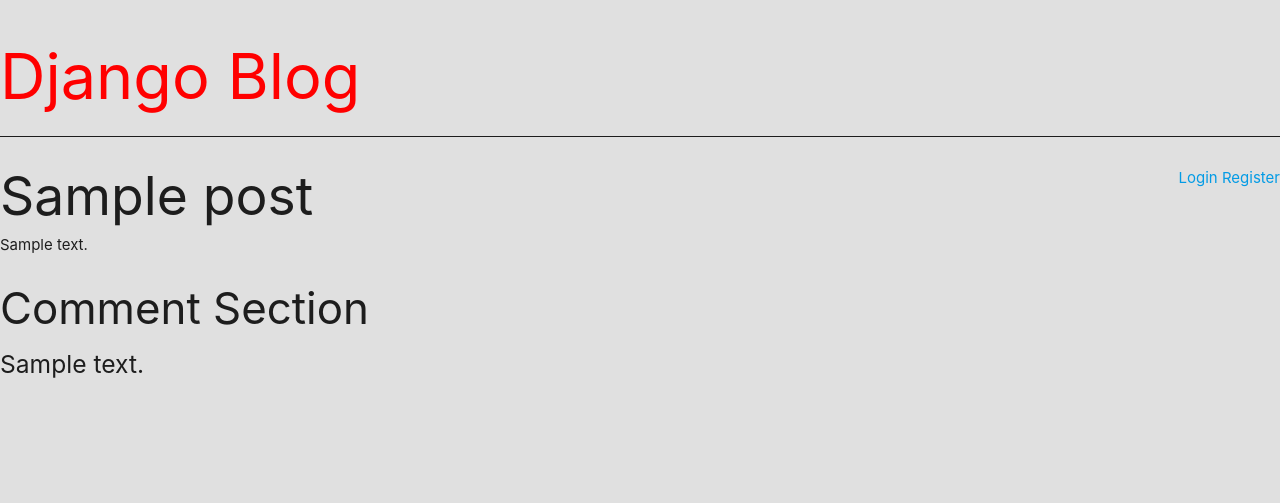
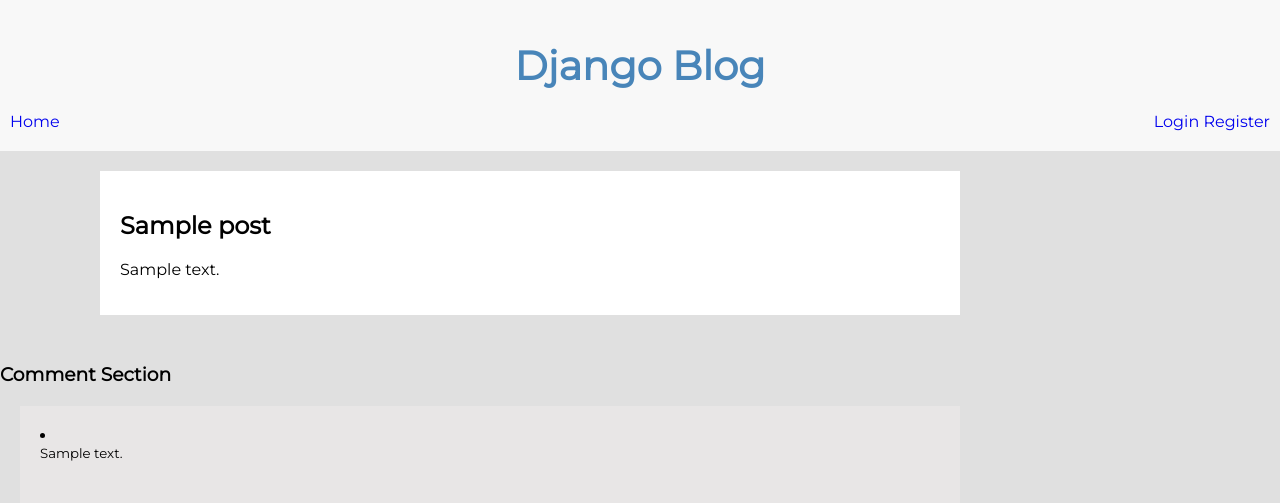
Before and after one commit to CaptainVee/zuri-blog, a Django app: page /post/1 in a window 1280 px wide. Shown: the top 503 px of the page. Run offline with Django 3.2, Linux system fonts and the light colour scheme; tables that the repository leaves empty hold one stand-in row (values such as "Sample post").

Commit message:
improved on the UI

```diff
--- a/blogger/static/blogger/main.css
+++ b/blogger/static/blogger/main.css
@@ -1,36 +1,36 @@
 @import url('https://fonts.googleapis.com/css?family=Montserrat');
 
+body{
+  margin: 0;
+}
 
 html {
   font-family: 'Montserrat';
   background-color: #E0E0E0;
-  font-size: 12px;
 }
 
 header {
-    border-bottom: 1px solid;
-    margin-bottom: 2rem;
-    display:  flex;
+  overflow: hidden;
+  background-color: #ffffffc9;
+  padding: 20px 10px;
+  text-align: center;
 
 }
-
+h1,{
+  margin: 0;
+}
+h5{
+  margin-top: 0;
+  font-weight: 100;
+}
+a{
+  text-decoration: none;
+}
 header h1 a  {
-    color: red;
-    text-decoration: none;
+    font-size: 2.5rem;
+    color: #4885b9;
 }
 
-.nav-left {
-    margin-right:  auto;
-}
-
-.nav-right {
-    display:  flex;
-    padding-top: 2rem;
-}
-
-.post-entry {
-    margin-bottom: 2rem;
-}
 
 form ul li.category {
   display: inline-block;
@@ -40,22 +40,58 @@ form ul li.category {
 }
 
 
-.post-entry h2 {
-    margin: 0.5rem 0;
+.leftcolumn {
+  float: left;
+  width: 75%;
 }
 
-
-.post-entry h2 a,
-.post-entry h2 a:visited {
-    color : blue;
-    text-decoration:  none;
+/* Right column */
+.rightcolumn {
+  float: left;
+  width: 25%;
+  padding-left: 20px;
 }
 
-.post-entry p {
-    margin: 0;
-    font-weight: 400;
+/* Fake image */
+.fakeimg {
+  background-color: #aaa;
+  width: 100%;
+  padding: 20px;
 }
 
-.post-entry h2 a:hover {
-    color: red;
+/* Add a card effect for articles */
+.card {
+  background-color: white;
+  padding: 20px;
+  margin-top: 20px;
+  margin-left: 100px;
 }
+
+.comment {
+  background-color: #e8e6e6;
+  padding: 20px;
+  margin-top: 20px;
+  margin-left: 20px;
+}
+/* Clear floats after the columns */
+.row:after {
+  content: "";
+  display: table;
+  clear: both;
+}
+
+.content-section {
+  background: #f8f8f8;
+  padding: 10px 20px;
+  border: 1px solid #6c6e8487;
+  border-radius: 15px;
+  margin: 10px;
+  width: 50%
+}
+
+input[type=text], select, textarea {
+  padding: 12px;
+  border: 1px solid #ccc;
+  border-radius: 4px;
+  resize: vertical;
+}
--- a/blogger/templates/blogger/base.html
+++ b/blogger/templates/blogger/base.html
@@ -7,23 +7,22 @@
     <link rel="stylesheet" href="{% static 'blogger/main.css' %}">
   <link href="https://fonts.googleapis.com/icon?family=Material+Icons" rel="stylesheet">
   <link rel="stylesheet" href="{% static 'css/styles.css' %}">
-  <link rel="stylesheet" href="https://cdnjs.cloudflare.com/ajax/libs/materialize/1.0.0-beta/css/materialize.min.css">
-  <script src="https://cdnjs.cloudflare.com/ajax/libs/materialize/1.0.0-beta/js/materialize.min.js"></script>
 </head>
 <body>
 <header>
     <h1><a href="{% url 'blog-home' %}">Django Blog</a></h1>
-</header>
+    <a style="float: left;" href="{% url 'blog-home' %}">Home</a>
     <div style="float: right;">
       {% if user.is_authenticated %}
-          <a class="" href="{% url 'logout' %}">Logout</a>
-          <a class=""href="{% url 'post-create' %}">New Post</a>
+          <a href="{% url 'logout' %}">Logout</a>
+          <a href="{% url 'post-create' %}">New Post</a>
       {% else %}
           <a class="nav-item nav-link" href="{% url 'login' %}">Login</a>
           <a class="nav-item nav-link" href="{% url 'register' %}">Register</a>
         {% endif %}
 
     </div>
+</header>
 <div>
 
     {% block content %}
--- a/blogger/templates/blogger/post_detail.html
+++ b/blogger/templates/blogger/post_detail.html
@@ -1,23 +1,29 @@
 {% extends 'blogger/base.html' %}
 
 {%  block content %}
-<div class="post-entry">
-    <h2>{{ object.title }}</h2>
-    <p>{{ object.content }}</p>
+<div class="leftcolumn">
+    <div class="card">
+      <h2>{{ object.title }}</h2>
+      <p>{{ object.content }}</p>
 
-    <h3>Comment Section</h3>
-    {% for comments in object.comment %}
-		<h5>{{ comments.content }}</h5>
-	{% endfor %}
-
-	{% if user.is_authenticated %}
-    <a class="btn info btn-sm mt-1 mb-1" href="{% url 'comment-create' object.id %}">comment</a>
-    {% endif %}
-	{% if object.author == user %}
+     {% if object.author == user %}
 	<div>
 		<a class="btn info btn-sm mt-1 mb-1" href="{% url 'post-update' object.id %}">Update</a>
 		<a class="btn danger btn-sm mt-1 mb-1" href="{% url 'post-delete' object.id %}">Delete</a>
 	</div>
 	{% endif %}
+
+    </div>
+<h3 style="padding-top: 30px;">Comment Section</h3>
+	<div class="comment">
+
+		{% for comments in object.comment %}
+			<li><h5>{{ comments.content }}</h5></li>
+		{% endfor %}
+
+		{% if user.is_authenticated %}
+		<a class="btn info btn-sm mt-1 mb-1" href="{% url 'comment-create' object.id %}">comment</a>
+		{% endif %}
 	</div>
+</div>
 {% endblock %}
--- a/user/templates/user/logout.html
+++ b/user/templates/user/logout.html
@@ -2,7 +2,7 @@
 {% block content %}
 	<h2>You have been logged out</h2>
 	<div class="border-top pt-3">
-		<small class="text-muted"><a href="{% url 'register' %}">Log In Again</a></small>
+		<small class="text-muted"><a href="{% url 'login' %}">Log In Again</a></small>
 	</div>
 
 {% endblock content %}
```
Also changed, not shown: blogger/templates/blogger/home.html (+5 -3 lines).
